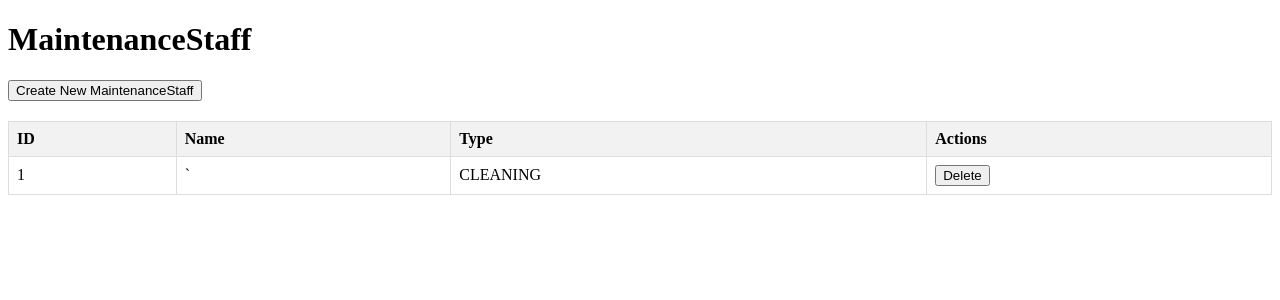
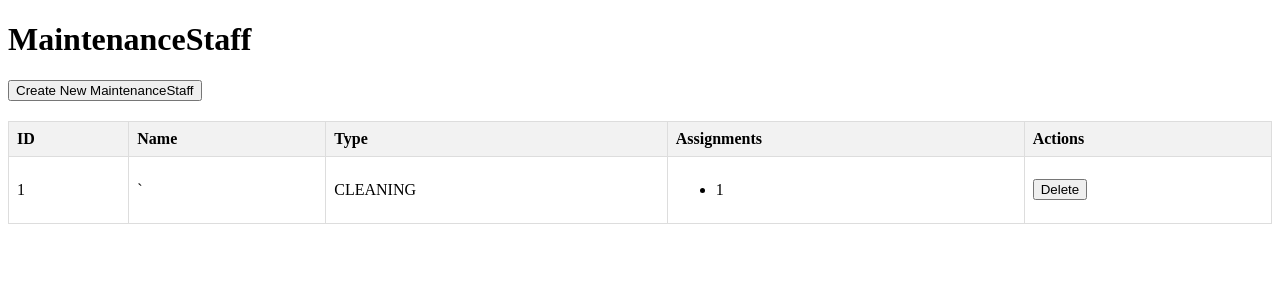
Before and after one commit to Daria3006/MallManagementSystem, a Spring Boot app: page /staff/maintenanceStaff in a window 1280 px wide. Shown: the top 300 px of the page. Run offline with Spring Boot 4, Linux system fonts and the light colour scheme.

Commit message:
InFileStaffAssignmentRepository working + StaffAssignment added and deleted from MaintenanceStaff List

```diff
--- a/src/main/java/com/example/mallmanagementsystem/controller/StaffController.java
+++ b/src/main/java/com/example/mallmanagementsystem/controller/StaffController.java
@@ -50,7 +50,9 @@ public class StaffController {
     @GetMapping("/maintenanceStaff")
     public String getAllMaintenanceStaff(Model model) {
         List<MaintenanceStaff> maintenanceStaff = this.staffService.findAllMaintenanceStaff();
+        List<StaffAssignment> staffAssignments = this.staffService.findAllStaffAssignment();
         model.addAttribute("maintenanceStaff", maintenanceStaff);
+        model.addAttribute("staffAssignments", staffAssignments);
         return "maintenanceStaff/index";
     }
 
@@ -59,7 +61,7 @@ public class StaffController {
         String newId = staffService.getNewId();
         List<String> maintenanceStaffIds = staffService.getAllMaintenanceStaffIds();
         maintenanceStaffIds.add(0, newId);
-        model.addAttribute("maintenanceStaff", new MaintenanceStaff("", "", new ArrayList<>(), MaintenanceStaffType.CLEANING));
+        model.addAttribute("maintenanceStaff", new MaintenanceStaff("", "", new ArrayList<>(),  MaintenanceStaffType.CLEANING));
         model.addAttribute("maintenanceStaffIds", maintenanceStaffIds);
         return "maintenanceStaff/form";
     }
@@ -92,9 +94,11 @@ public class StaffController {
         List<String> staffAssignmentIds = staffService.getStaffAssignmentAllIds();
         List<String> maintenanceStaffIds = staffService.getAllMaintenanceStaffIds();
         staffAssignmentIds.add(0, newId);
+
         model.addAttribute("staffAssignment", new StaffAssignment("", "", "", StaffAssignmentShift.MORNING));
         model.addAttribute("staffAssignmentsIds", staffAssignmentIds);
         model.addAttribute("maintenanceStaffIds", maintenanceStaffIds);
+
         return "staffAssignment/form";
     }
 
--- /dev/null
+++ b/src/main/resources/data/staffAssignments.json
@@ -0,0 +1,6 @@
+[ {
+  "id" : "1",
+  "floorId" : "1",
+  "staffId" : "1",
+  "shift" : "MORNING"
+} ]
--- a/src/main/resources/templates/MaintenanceStaff/index.html
+++ b/src/main/resources/templates/MaintenanceStaff/index.html
@@ -23,6 +23,7 @@
         <th>ID</th>
         <th>Name</th>
         <th>Type</th>
+        <th>Assignments</th>
         <th>Actions</th>
     </tr>
     </thead>
@@ -31,6 +32,12 @@
         <td th:text="${maintenanceStaff.id}">ID</td>
         <td th:text="${maintenanceStaff.name}">Name</td>
         <td th:text="${maintenanceStaff.type}">Type</td>
+        <td>
+            <ul th:each="staffAssignment : ${staffAssignments}">
+                <li th:text="${staffAssignment.id}"></li>
+            </ul>
+        </td>
+
         <td>
             <form th:action="@{'/staff/maintenanceStaff/' + ${maintenanceStaff.id} + '/delete'}" method="post" style="margin: 0;">
                 <button type="submit">Delete</button>
```
